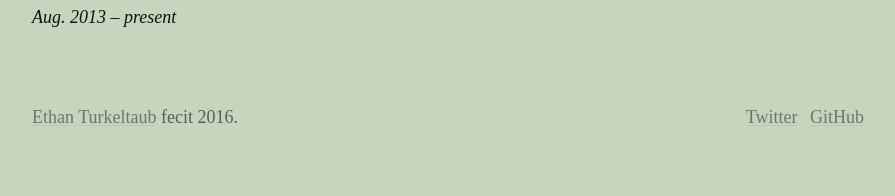
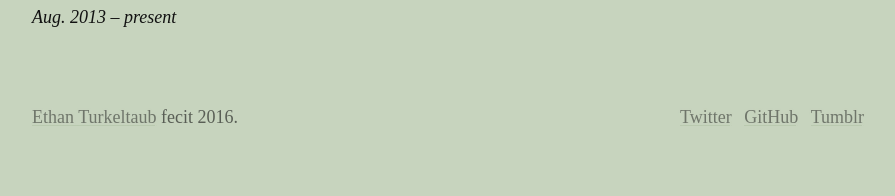
Before and after one commit to ethnt/ethnt.me, a Jekyll site: the page built from information.markdown, in a window 1280 px wide. Shown: the part 2061-2257 px from the top of the page, without its empty margins (96-991 px from the left). Built offline with Jekyll 4.4.1, drawn with Linux system fonts in a browser that asks for light colours.

Commit message:
Updated Config

```diff
--- a/_config.yml
+++ b/_config.yml
@@ -27,5 +27,7 @@ social:
   url: https://twitter.com/ethnt
 - name: GitHub
   url: https://github.com/ethnt
+- name: Tumblr
+  url: http://ethnt.tumblr.com
 sass:
   style: compressed
```
